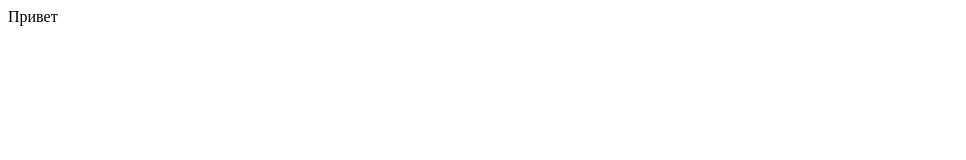
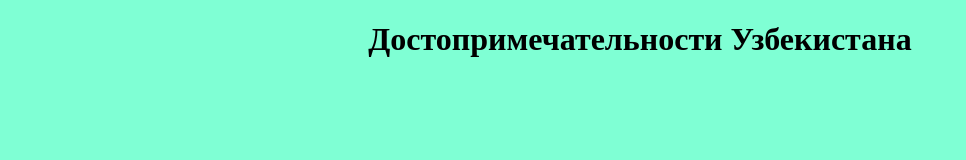
Before and after one commit to Ange1as/Ange1as.github.io, a plain HTML site: page index.html in a window 1280 px wide. Shown: the whole page, without its empty margins (0-966 px from the left). Drawn offline with Linux system fonts and the light colour scheme.

Commit message:
Update index.html

```diff
--- a/index.html
+++ b/index.html
@@ -6,7 +6,7 @@
     <meta name="viewport" content="width=device-width, initial-scale=1.0">
     <title>Document</title>
 </head>
-<body>
-    <div>Привет </div>
+<body bgcolor="#7FFFD4">
+    <h1 align="center" >Достопримечательности Узбекистана</h1>
 </body>
 </html>
```
